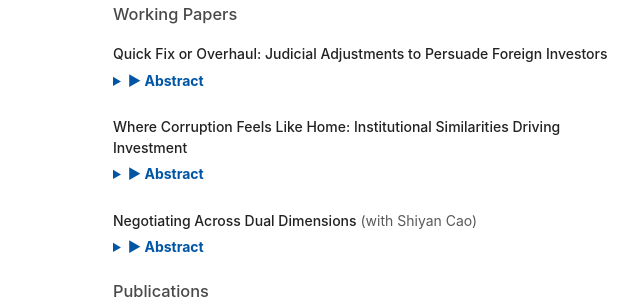
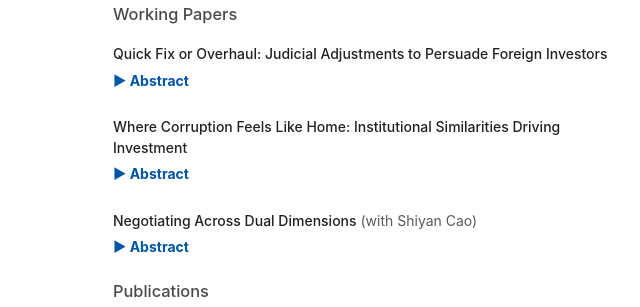
Before and after one commit to lingnanhe/lingnanhe.github.io, a plain HTML site: page index.html in a window 1280 px wide. Shown: the part 271-578 px from the top of the page, 457-1097 px from the left. Drawn offline with Linux system fonts and the light colour scheme; files whose address does not match are found by name.

Commit message:
Update styles.css

```diff
--- a/stylesheets/styles.css
+++ b/stylesheets/styles.css
@@ -290,3 +290,13 @@ details p {
   margin-left: 0.5em;
   margin-top: 0.6em;
 }
+
+
+/* Hide the default arrow */
+details summary {
+  list-style: none; /* Remove browser's triangle */
+}
+
+details summary::-webkit-details-marker {
+  display: none;
+}
```
